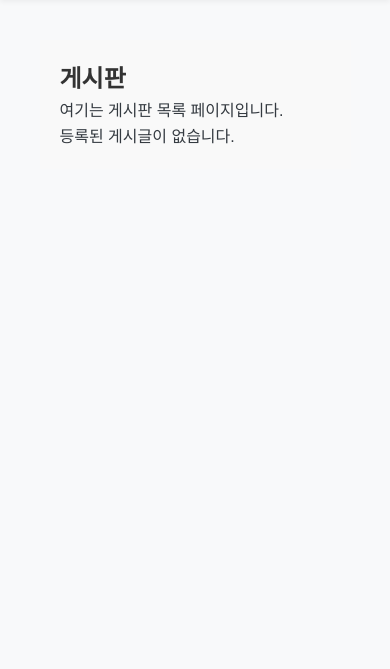
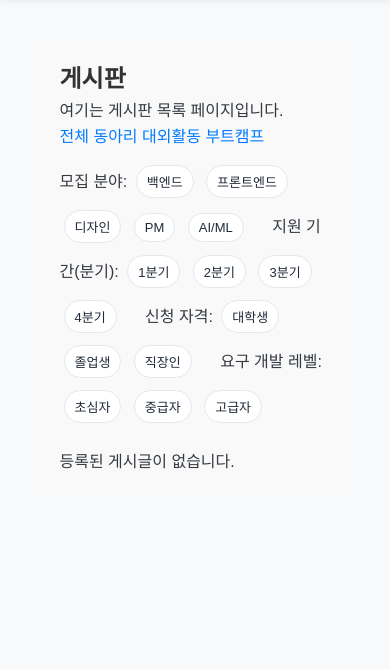
Before and after one commit to hyunsoo121/OpenSourceSW_team_5, a Django app: page /posts/ in a window 390 px wide. Shown: the part 98-767 px from the top of the page. Run offline with Django 4.2, Linux system fonts and the light colour scheme; data that the repository does not hold is empty.

Commit message:
feat: 필터링 버튼 구현

```diff
--- a/posts/urls.py
+++ b/posts/urls.py
@@ -6,5 +6,7 @@ app_name = "posts"
 
 urlpatterns = [
     path("", views.posts_list, name="posts_list"),
+    path("type/<str:type_code>/", views.posts_type_list, name="posts_type_list"),
     path("detail/<int:post_id>/", views.posts_detail, name="posts_detail"),
+    path("ajax_list/", views.posts_ajax_list, name="posts_ajax_list"),
 ]
--- a/posts/views.py
+++ b/posts/views.py
@@ -1,12 +1,94 @@
+from django.db import models
+from django.http import HttpResponse
 from django.shortcuts import get_object_or_404, render
+from django.template.loader import render_to_string
 
 from .models import Post
+
+
+# Ajax: 필터링된 게시글 목록(부분 HTML)을 반환
+def posts_ajax_list(request):
+    posts = Post.objects.filter(is_published=True).order_by("-created_at")
+    # 페이지 타입 필터 (예: club, external, bootcamp) — AJAX에서 전달될 수 있음
+    type_param = request.GET.get("type")
+    if type_param and type_param != "ALL":
+        posts = posts.filter(type=type_param.lower())
+    # 다중 선택(콤마로 구분된 값)이 전달될 수 있음. 기본값은 ALL.
+    field = request.GET.get("field")  # e.g. 'BACKEND,FRONTEND' or 'ALL'
+    quarter = request.GET.get("quarter")
+    eligibility = request.GET.get("eligibility")
+    level = request.GET.get("level")
+
+    # 모집 분야 (다중 선택 -> OR)
+    if field and field not in ["ALL", ""]:
+        values = [v for v in field.split(",") if v]
+        if values:
+            qf = models.Q()
+            for v in values:
+                qf |= models.Q(recruitment_fields__regex=rf"(^|,){v}(,|$)")
+            posts = posts.filter(qf)
+
+    # 분기 -> 월 매핑 (다중 분기 지원)
+    if quarter and quarter not in ["ALL", ""]:
+        quarter_values = [qv for qv in quarter.split(",") if qv]
+        quarter_map = {
+            "1분기": ["1월", "2월", "3월"],
+            "2분기": ["4월", "5월", "6월"],
+            "3분기": ["7월", "8월", "9월"],
+            "4분기": ["10월", "11월", "12월"],
+        }
+        months = []
+        for qv in quarter_values:
+            months.extend(quarter_map.get(qv, []))
+        months = list(dict.fromkeys(months))  # 중복 제거, 순서 보존
+        if months:
+            qm = models.Q()
+            for m in months:
+                qm |= models.Q(application_months__regex=rf"(^|,){m}(,|$)")
+            posts = posts.filter(qm)
+
+    # 신청 자격 (다중 선택 -> OR)
+    if eligibility and eligibility not in ["ALL", ""]:
+        values = [v for v in eligibility.split(",") if v]
+        if values:
+            qe = models.Q()
+            for v in values:
+                qe |= models.Q(eligibility__regex=rf"(^|,){v}(,|$)")
+            posts = posts.filter(qe)
+
+    # 개발 레벨 (다중 선택 -> OR)
+    if level and level not in ["ALL", ""]:
+        values = [v for v in level.split(",") if v]
+        if values:
+            ql = models.Q()
+            for v in values:
+                ql |= models.Q(required_dev_levels__regex=rf"(^|,){v}(,|$)")
+            posts = posts.filter(ql)
+
+    context = {"posts": posts}
+    html = render_to_string(
+        "posts/_posts_list_container.html", context, request=request
+    )
+    return HttpResponse(html)
 
 
 # 게시판 목록 페이지 렌더링 (기본)
 def posts_list(request):
     posts = Post.objects.filter(is_published=True).order_by("-created_at")
     return render(request, "posts/posts_list.html", {"posts": posts})
+
+
+def posts_type_list(request, type_code):
+    """타입별(동아리/대외활동/부트캠프) 게시글 목록 페이지
+
+    type_code는 템플릿의 JS가 AJAX 요청에 포함시키기 위해 전달됩니다.
+    """
+    posts = Post.objects.filter(is_published=True, type=type_code.lower()).order_by(
+        "-created_at"
+    )
+    return render(
+        request, "posts/posts_list.html", {"posts": posts, "type_code": type_code}
+    )
 
 
 # 게시판 상세 페이지 렌더링
@@ -17,14 +99,3 @@ def posts_detail(request, post_id):
         "posts/posts_detail.html",
         {"post": post, "type_display": post.get_type_display},
     )
-
-
-# 게시판 상세 페이지 렌더링
-def posts_detail(request, post_id):
-    """단일 게시글을 조회하여 posts_detail.html에 전달합니다."""
-    post = get_object_or_404(Post, pk=post_id)
-    return render(
-        request,
-        "posts/posts_detail.html",
-        {"post": post, "type_display": post.get_type_display},
-    )
--- a/static/css/posts/posts_list.css
+++ b/static/css/posts/posts_list.css
@@ -17,3 +17,54 @@
 .hero-section ul li {
     margin: 10px 0;
 }
+
+/* Filter button styles (multi-select toggles) */
+
+.filter-bar button {
+    margin: 4px 6px;
+    padding: 8px 14px;
+    border: 1px solid #e2e8f0; /* light slate */
+    background: #ffffff;
+    color: #1f2937; /* gray-800 */
+    border-radius: 999px; /* pill */
+    cursor: pointer;
+    font-size: 14px;
+    transition: background-color 0.12s ease, color 0.12s ease, transform 0.06s ease, box-shadow 0.12s ease;
+    box-shadow: none;
+    font-weight: 500;
+}
+
+.filter-bar button:hover {
+    transform: translateY(-1px);
+    box-shadow: 0 1px 2px rgba(0,0,0,0.04);
+}
+
+/* active (ON) state: clearly filled, bold, and with a checkmark */
+.filter-bar button.active {
+    background: linear-gradient(180deg,#2563eb,#1e40af); /* vivid blue */
+    color: #fff;
+    border-color: #1e40af;
+    box-shadow: 0 6px 18px rgba(37,99,235,0.18);
+    transform: translateY(-1px);
+    font-weight: 700;
+}
+
+/* show a checkmark on active buttons for quick affordance */
+.filter-bar button.active::after {
+    content: "✓";
+    display: inline-block;
+    margin-left: 8px;
+    font-size: 12px;
+    opacity: 0.95;
+}
+
+/* keyboard focus for accessibility */
+.filter-bar button:focus {
+    outline: 3px solid rgba(43,108,176,0.2);
+    outline-offset: 2px;
+}
+
+/* smaller screens: wrap neatly */
+@media (max-width: 640px) {
+    .filter-bar button { margin: 6px 4px; padding: 6px 10px; font-size: 13px; }
+}
--- a/templates/posts/posts_list.html
+++ b/templates/posts/posts_list.html
@@ -6,25 +6,103 @@
 {% endblock %}
 
 {% block content %}
-    <section class="hero-section">
+    <section class="hero-section" {% if type_code %}data-type="{{ type_code }}"{% endif %}>
         <h2>게시판</h2>
         <p>여기는 게시판 목록 페이지입니다.</p>
-        {% if posts %}
-            <ul>
-                {% for post in posts %}
-                    <li>
-                        <a href="{% url 'posts:posts_detail' post.id %}" class="btn btn-sm btn-secondary" style="margin-top: 10px;">
-                            {{ post.name }} - {{ post.get_type_display }}
-                        </a>
-                    </li>
-                {% endfor %}
-            </ul>
-        {% else %}
-            <p>등록된 게시글이 없습니다.</p>
-        {% endif %}
+
+        <!-- 필터: 라디오 버튼 UI -->
+        <div class="filter-bar" style="margin-bottom: 20px;">
+            <div style="margin-bottom: 10px;">
+                <a href="/posts/" class="filter-page-btn">전체</a>
+                <a href="/posts/type/club/" class="filter-page-btn">동아리</a>
+                <a href="/posts/type/external/" class="filter-page-btn">대외활동</a>
+                <a href="/posts/type/bootcamp/" class="filter-page-btn">부트캠프</a>
+            </div>
+            <span>모집 분야:</span>
+            <button type="button" class="field-btn" data-field="BACKEND">백엔드</button>
+            <button type="button" class="field-btn" data-field="FRONTEND">프론트엔드</button>
+            <button type="button" class="field-btn" data-field="DESIGN">디자인</button>
+            <button type="button" class="field-btn" data-field="PM">PM</button>
+            <button type="button" class="field-btn" data-field="AI_ML">AI/ML</button>
+
+            <span style="margin-left:20px;">지원 기간(분기):</span>
+            <button type="button" class="quarter-btn" data-quarter="1분기">1분기</button>
+            <button type="button" class="quarter-btn" data-quarter="2분기">2분기</button>
+            <button type="button" class="quarter-btn" data-quarter="3분기">3분기</button>
+            <button type="button" class="quarter-btn" data-quarter="4분기">4분기</button>
+
+            <span style="margin-left:20px;">신청 자격:</span>
+            <button type="button" class="eligibility-btn" data-eligibility="STUDENT">대학생</button>
+            <button type="button" class="eligibility-btn" data-eligibility="GRADUATE">졸업생</button>
+            <button type="button" class="eligibility-btn" data-eligibility="WORKER">직장인</button>
+
+            <span style="margin-left:20px;">요구 개발 레벨:</span>
+            <button type="button" class="level-btn" data-level="NOVICE">초심자</button>
+            <button type="button" class="level-btn" data-level="INTERMEDIATE">중급자</button>
+            <button type="button" class="level-btn" data-level="ADVANCED">고급자</button>
+        </div>
+
+        <!-- 리스트 영역 (부분 템플릿 사용) -->
+        {% include 'posts/_posts_list_container.html' %}
     </section>
 {% endblock %}
 
 {% block extra_js %}
 
+<script>
+// AJAX 필터링: 버튼 토글(다중 선택) 지원
+function collectActiveValues(selector, dataKey) {
+    const els = Array.from(document.querySelectorAll(selector));
+    const active = els.filter(e => e.classList.contains('active')).map(e => e.dataset[dataKey]);
+    if (active.length === 0) return '';
+    return active.join(',');
+}
+
+function sendFilterAjax() {
+    const field = collectActiveValues('.field-btn', 'field');
+    const quarter = collectActiveValues('.quarter-btn', 'quarter');
+    const eligibility = collectActiveValues('.eligibility-btn', 'eligibility');
+    const level = collectActiveValues('.level-btn', 'level');
+    const section = document.querySelector('section.hero-section');
+    const type = section?.dataset.type || 'ALL';
+    const params = new URLSearchParams();
+    params.set('type', type);
+    params.set('field', field);
+    params.set('quarter', quarter);
+    params.set('eligibility', eligibility);
+    params.set('level', level);
+    const url = `/posts/ajax_list/?${params.toString()}`;
+    fetch(url, { headers: { 'X-Requested-With': 'XMLHttpRequest' } })
+        .then(r => r.text())
+        .then(html => {
+            const container = document.getElementById('posts-list-container');
+            if (container) container.innerHTML = html;
+        })
+        .catch(err => console.error('Filter AJAX error', err));
+}
+
+function setupToggleGroup(buttonSelector, dataKey) {
+    const buttons = Array.from(document.querySelectorAll(buttonSelector));
+    if (!buttons.length) return;
+    buttons.forEach(btn => {
+        btn.addEventListener('click', function() {
+            btn.classList.toggle('active');
+            sendFilterAjax();
+        });
+    });
+}
+
+document.addEventListener('DOMContentLoaded', function() {
+    setupToggleGroup('.field-btn', 'field');
+    setupToggleGroup('.quarter-btn', 'quarter');
+    setupToggleGroup('.eligibility-btn', 'eligibility');
+    setupToggleGroup('.level-btn', 'level');
+    // 필터 버튼 모두 off 상태로 시작 (active 클래스 제거)
+    document.querySelectorAll('.field-btn, .quarter-btn, .eligibility-btn, .level-btn').forEach(function(btn) {
+        btn.classList.remove('active');
+    });
+    sendFilterAjax();
+});
+</script>
+
 {% endblock %}
```
